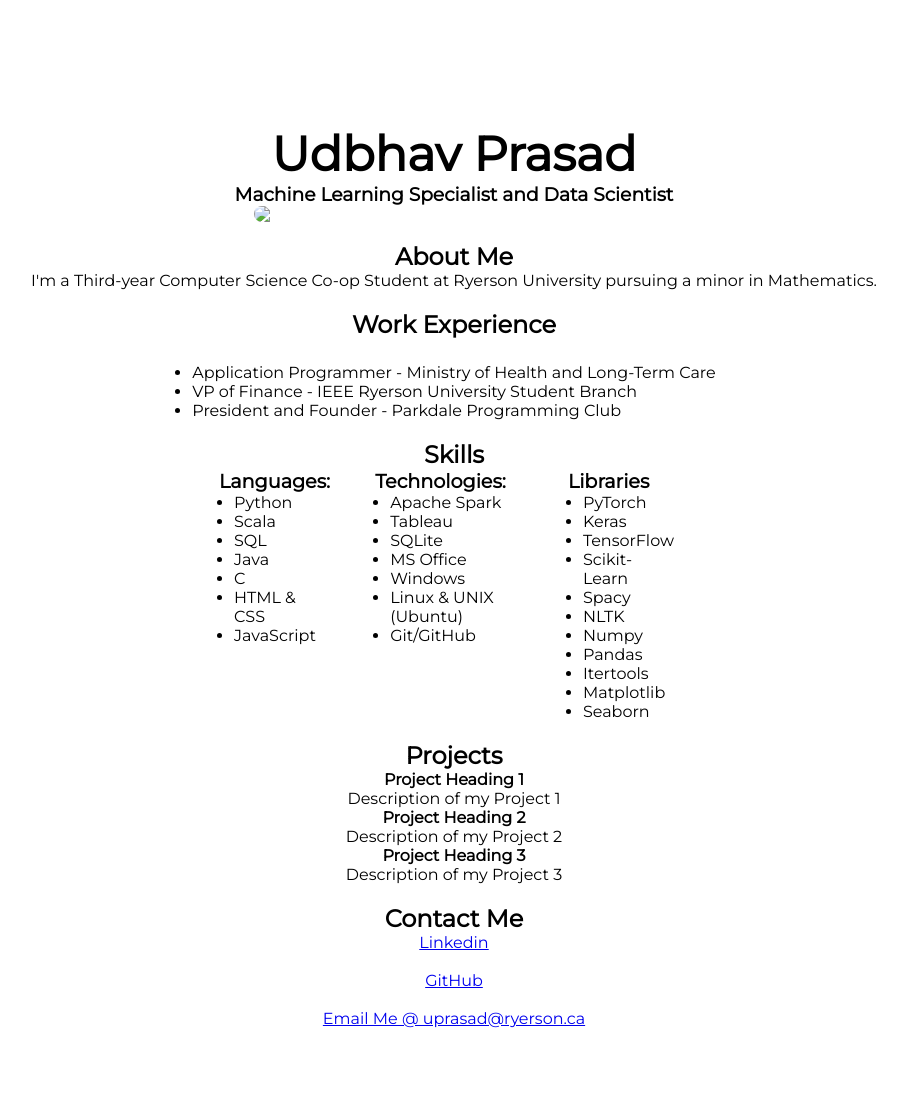
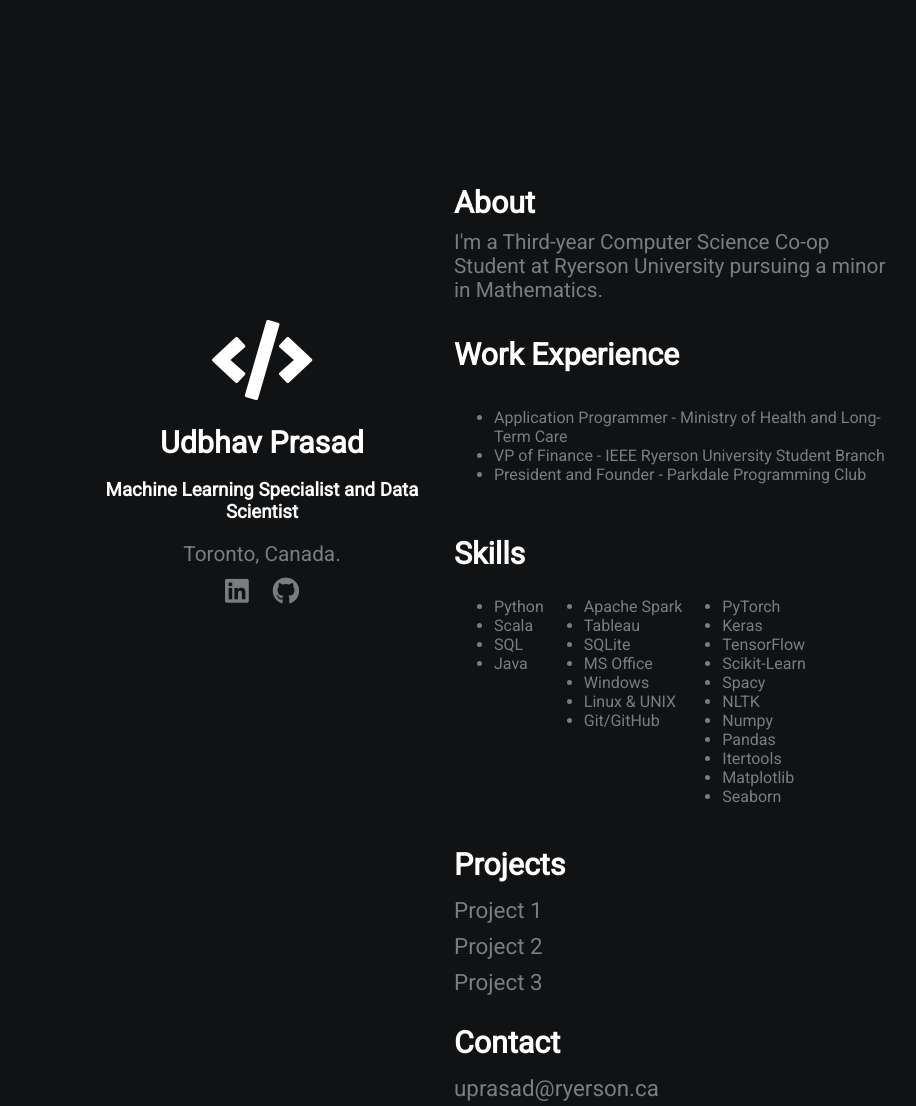
Before and after one commit to UdbhavPrasad072300/Portfolio-Website, a plain HTML site: page index.html in a window 1280 px wide. Shown: the whole page, without its empty margins (186-1102 px from the left). Drawn offline with Linux system fonts and the light colour scheme.

Commit message:
Add files via upload

```diff
--- /dev/null
+++ b/css/main.css
@@ -0,0 +1,115 @@
+@import url('https://fonts.googleapis.com/css?family=Roboto');
+
+.grid-2{
+    display: grid;
+    grid-template-columns: repeat(2,1fr);
+}
+
+span {
+    display: flex;
+    width: 500px;
+    flex-direction: row;
+    justify-content: left;
+}
+
+body{
+    margin: 0;
+    padding: 0;
+    font-family: 'Roboto', sans-serif;
+    background-color: #101214;
+    color: #7A7C80;
+
+}
+
+h3,.white{
+    color: #fff;
+}
+
+h2,.white{
+    color: #fff;
+}
+
+a{
+    color: #7A7C80;
+    text-decoration: none;
+}
+/* section 1 */
+.section-1{
+    padding-top: 40vh;
+    padding-left: 20vw;
+    text-align: center;
+}
+
+.section-1 p{
+    font-size: 1.3rem;
+    padding-bottom: 10px;
+    margin:0;
+}
+
+.section-1 h2{
+    font-size: 1.9rem;
+    margin-bottom: 10px;
+}
+
+.section-1 a{
+    font-size: 1.7rem;
+    padding: 10px;
+}
+/* section 2 */
+.section-2{
+    padding-top: 20vh;
+    width: 70%;
+}
+
+.section-2 h2{
+    font-size: 1.9rem;
+    margin-bottom: 10px;
+}
+
+.section-2 p{
+    font-size: 1.3rem;
+    padding-bottom: 10px;
+    margin:0;
+}
+
+.section-2 a{
+    display: block;
+    padding: 5px;
+    font-size: 1.4rem;
+    padding-left: 0;
+    width: 100px;
+}
+/* animations / utilities */
+.section-2 a:hover{
+    font-size: 1.5rem;
+    color: #fff;
+    cursor: pointer;
+    transition: 0.2s;
+}
+
+.section-1 a:hover{
+    color: #fff;
+    cursor: pointer;
+    transition: 0.3s;
+}
+
+.white:hover{
+    position: relative;
+    padding-left: 10px;
+}
+
+/* media queres */
+@media(max-width:780px){
+    .grid-2{
+        grid-template-columns: 1fr;
+    }
+    .section-1{
+        padding:0;
+        padding-top: 5rem;
+    }
+    .section-2{
+        padding: 0;
+        padding-left: 1.5rem;
+        padding-top: 2rem;
+    }
+}
--- a/index.html
+++ b/index.html
@@ -1,46 +1,32 @@
 <!DOCTYPE html>
 <html lang="en">
 <head>
-        <!---Required meta tags--->
-        <meta charset="UTF-8" />
-        <meta name="viewport" content="width=device-width, initial-scale=1, shrink-to-fit=no" />
-        <meta http-equiv="X-UA-Compatible" content="IE=edge,chrome=1" />
-        <meta name="HandheldFriendly" content="true" />
-        <meta property="og:title" content="Udbhav Prasad" />
-        <meta property="og:image" content="https://udbhavprasad.dev/assets/img/pp.jpg" />
-        <meta property="og:description" content="Portfolio" />
-        <meta property="og:site_name" content="Udbhav Prasad" />
-        <!---CSS--->
-        <link rel="stylesheet" href="./assets/css/main.css" />
-        <link href="https://fonts.googleapis.com/css?family=Montserrat" rel="stylesheet" />
-        <link href="https://fonts.googleapis.com/icon?family=Material+Icons" rel="stylesheet" />
-        <!---Website Properties--->
+    <meta charset="UTF-8">
+    <meta name="viewport" content="width=device-width, initial-scale=1.0">
+    <meta http-equiv="X-UA-Compatible" content="ie=edge">
+    <link rel="stylesheet" href="https://use.fontawesome.com/releases/v5.4.1/css/all.css" integrity="sha384-5sAR7xN1Nv6T6+dT2mhtzEpVJvfS3NScPQTrOxhwjIuvcA67KV2R5Jz6kr4abQsz" crossorigin="anonymous">
+    <link rel="stylesheet" href="css/main.css">
     <title>Udbhav Prasad</title>
-        <link rel="icon" href="assets/icon/logo-dark.png"/>
 </head>
 <body>
-
-<div id="Home" class="Container">
-    <h1>Udbhav Prasad</h1>
+    <div class="grid-2">
+        <div class="section-1">
+            <i class="fas fa-code fa-5x white"></i>
+            <h2>Udbhav Prasad</h2>
             <h3>Machine Learning Specialist and Data Scientist</h3>
-    <img src="assets/img/pp.jpg" />
+            <p>Toronto, Canada.</p>
+            <a href="https://www.linkedin.com/in/udbhav-prasad-1506b7192/" target="_blank"><i class="fab fa-linkedin"></i></a>
+            <a href="https://github.com/UdbhavPrasad072300" target="_blank"><i class="fab fa-github"></i></a>
         </div>
-
-<div id="About Me" class="Container">
-<h2>About Me</h2>
+        <div class="section-2">
+            <h2>About</h2>
             <p>I'm a Third-year Computer Science Co-op Student at Ryerson University pursuing a minor in Mathematics.</p>
-</div>
-
-<div id="Work Experience" class="Container">
             <h2>Work Experience</h2>
-    <ul>
+            <p><ul>
                 <li>Application Programmer - Ministry of Health and Long-Term Care</li>
                 <li>VP of Finance - IEEE Ryerson University Student Branch</li>
                 <li>President and Founder - Parkdale Programming Club</li>
-    </ul>
-</div>
-
-<div id="Skills" class="Container">
+            </ul></p>
             <h2>Skills</h2>
                 <span>
                     <ul aria-label="Languages: ">
@@ -48,9 +34,6 @@
                         <li>Scala</li>
                         <li>SQL</li>
                         <li>Java</li>
-            <li>C</li>
-            <li>HTML & CSS</li>
-            <li>JavaScript</li>
                     </ul>
 
                     <ul aria-label="Technologies: ">
@@ -59,7 +42,7 @@
                         <li>SQLite</li>
                         <li>MS Office</li>
                         <li>Windows</li>
-            <li>Linux & UNIX (Ubuntu)</li>
+                        <li>Linux &amp; UNIX</li>
                         <li>Git/GitHub</li>
                     </ul>
 
@@ -77,30 +60,13 @@
                         <li>Seaborn</li>
                     </ul>
                 </span>
+            <h2>Projects</h2>
+            <a href="#">Project 1</a>
+            <a href="#">Project 2</a>
+            <a href="#">Project 3</a>
+            <h2>Contact</h2>
+            <a href="mailto:uprasad@ryerson.ca" target="_blank">uprasad@ryerson.ca</a>
         </div>
-
-<div id="Projects" class="Container">
-<h2>Projects</h2>
-<h4>Project Heading 1</h4>
-<p>Description of my Project 1</p>
-
-<h4>Project Heading 2</h4>
-<p>Description of my Project 2</p>
-
-<h4>Project Heading 3</h4>
-<p>Description of my Project 3</p>
-
     </div>
-
-<div id="Contact Me" class="Container">
-    <h2>Contact Me</h2>
-    <a href="https://www.linkedin.com/in/udbhav-prasad-1506b7192/" target="_blank" >Linkedin</a> <br>
-    <a href="https://github.com/UdbhavPrasad072300" target="_blank" >GitHub</a> <br>
-    <a href="mailto:uprasad@ryerson.ca" target="_blank" >Email Me @ uprasad@ryerson.ca</a> <br>
-</div>
-
-<p><sup> (c) 2020 by Udbhav Prasad. </sup></p>
-
 </body>
-
 </html>
```
Lines whose indentation alone changed are shown as unchanged.
